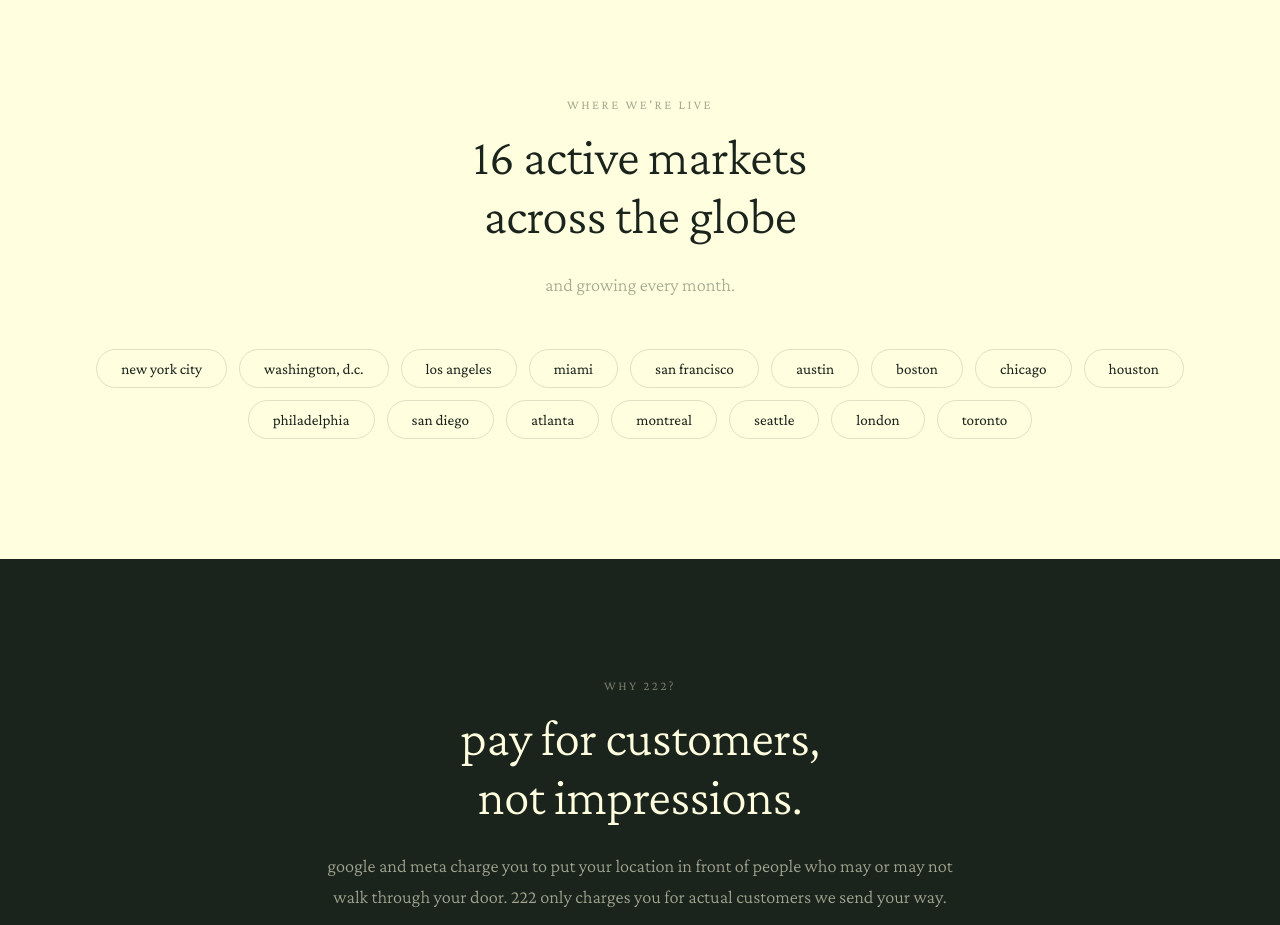
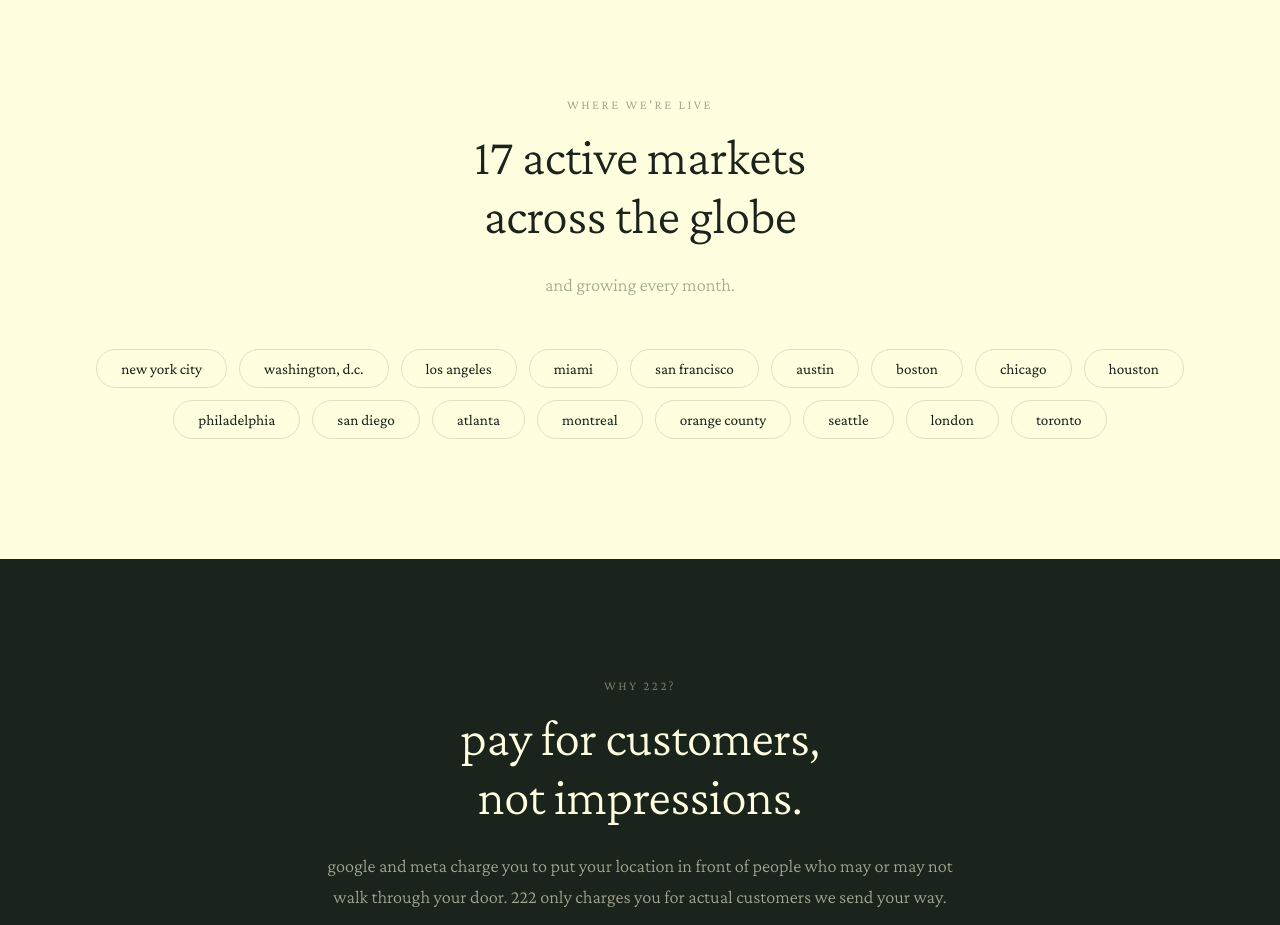
Before and after one commit to danialhashemi222/222-partners, a website: page public/index.html in a window 1280 px wide. Shown: the part 1680-2605 px from the top of the page. Drawn offline with nearby package versions, Linux system fonts and the light colour scheme.

Commit message:
add orange county to markets

```diff
--- a/public/index.html
+++ b/public/index.html
@@ -1116,7 +1116,7 @@
   <section class="markets" id="markets">
     <div class="container fade-in">
       <p class="section-label" style="text-align: center;">where we're live</p>
-      <h2 class="section-heading" style="text-align: center;">16 active markets<br />across the globe</h2>
+      <h2 class="section-heading" style="text-align: center;">17 active markets<br />across the globe</h2>
       <p class="section-sub" style="text-align: center; margin: 0 auto 0;">
         and growing every month.
       </p>
@@ -1134,6 +1134,7 @@
         <div class="market-pill">san diego</div>
         <div class="market-pill">atlanta</div>
         <div class="market-pill">montreal</div>
+        <div class="market-pill">orange county</div>
         <div class="market-pill">seattle</div>
         <div class="market-pill">london</div>
         <div class="market-pill">toronto</div>
```
